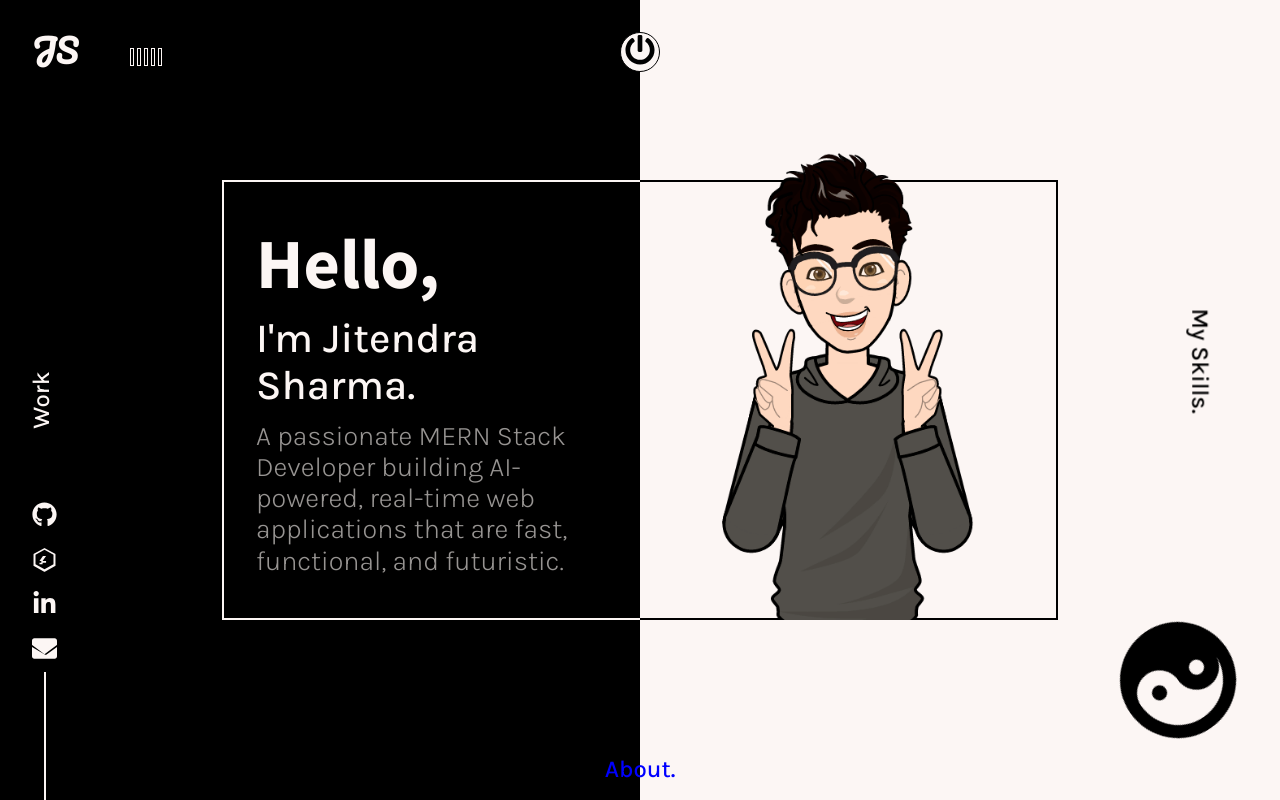
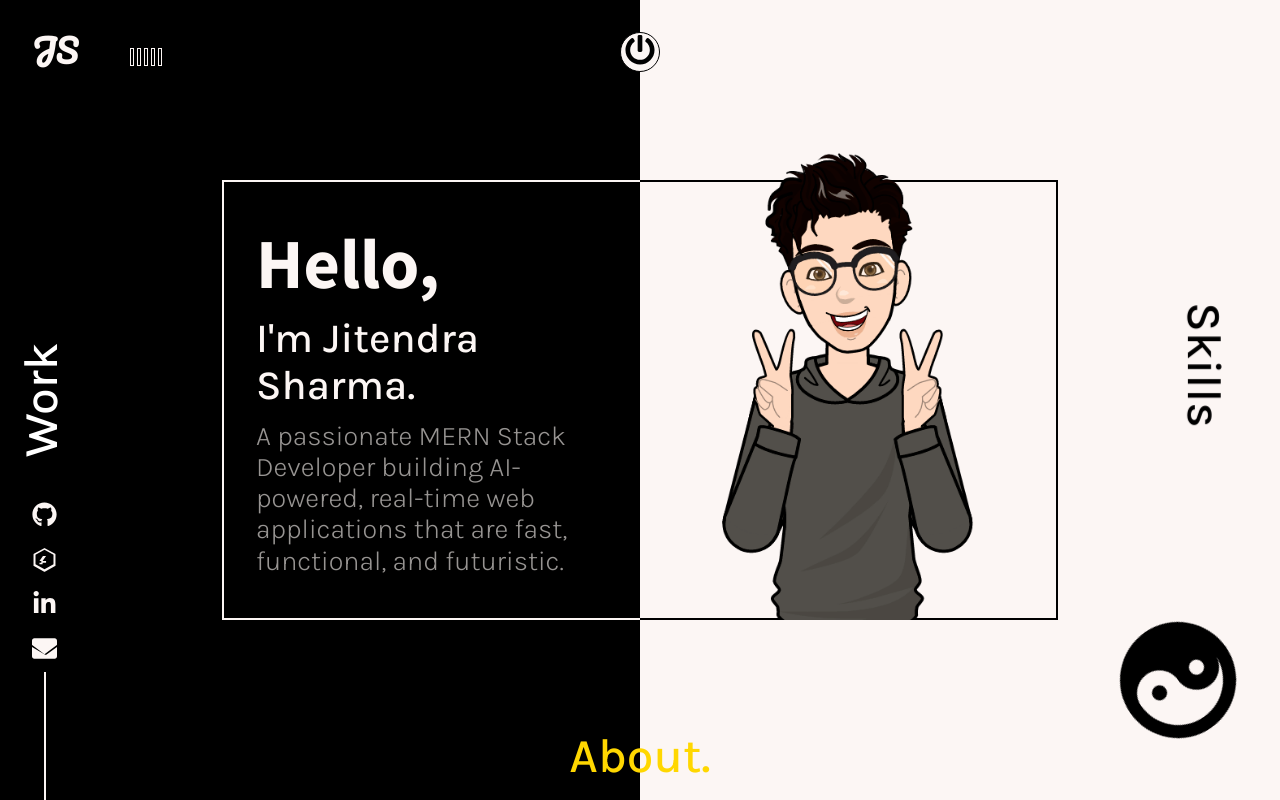
Before and after one commit to coderjeet63/Portfolio_JitendraSharma, a React (Create React App) app: page / in a window 1280 px wide. Built offline with nearby package versions, Linux system fonts and the light colour scheme.

Commit message:
change sections in main fields

```diff
--- a/public/index.html
+++ b/public/index.html
@@ -33,7 +33,7 @@
       work correctly both with client-side routing and a non-root public URL.
       Learn how to configure a non-root public URL by running `npm run build`.
     -->
-    <title>JitendraSharma | Awesome portfolio built with React JS</title>
+    <title>Jitendra Sharma Portfolio</title>
   </head>
   <body>
     <noscript>You need to enable JavaScript to run this app.</noscript>
--- a/src/components/Main.js
+++ b/src/components/Main.js
@@ -7,15 +7,12 @@ import PowerButton from '../subComponents/PowerButton'
 import SocialIcons from '../subComponents/SocialIcons'
 import { YinYang } from './AllSvgs'
 import Intro from './Intro'
-;
-
 
 const MainContainer = styled.div`
 background: ${props => props.theme.body};
 width: 100vw;
 height: 100vh;
 overflow:hidden;
-
 position: relative;
 
 h2,h3,h4,h5,h6{
@@ -28,32 +25,28 @@ const Container = styled.div`
 padding: 2rem;
 `
 
-const Contact = styled.a`
-color: ${props => props.theme.text};
-position: absolute;
-top: 2rem;
-right: calc(1rem + 2vw);
-text-decoration: none;
-z-index:1;
-`
 const SKILLS = styled(NavLink)`
-color: ${props => props.theme.text};
+color: ${props => (props.click ? '#000' : '#fff')};
 position: absolute;
 top: 50%;
 right: calc(1rem + 2vw);
 transform: rotate(90deg) translate(-50%, -50%);
 text-decoration: none;
 z-index:1;
+font-size: 2rem;
+font-weight: bold;
 `
+
 const WORK = styled(NavLink)`
-color: ${props => props.click ? props.theme.body : props.theme.text};
-
+color: ${props => (props.click ? '#fff' : '#000')};
 position: absolute;
 top: 50%;
 left: calc(1rem + 2vw);
-transform: translate(-50%, -50%) rotate(-90deg) ;
+transform: translate(-50%, -50%) rotate(-90deg);
 text-decoration: none;
 z-index:1;
+font-size: 2rem;
+font-weight: bold;
 `
 
 const BottomBar = styled.div`
@@ -62,25 +55,21 @@ bottom: 1rem;
 left: 0;
 right: 0;
 width: 100%;
-
 display: flex;
 justify-content: space-evenly;
 `
 
 const ABOUT = styled(NavLink)`
-  color: ${(props) => props.click ? "blue" : "blue"};
+  color: ${(props) => (props.click ? '#FFD700' : '#FFD700')}; /* gold color for visibility */
   text-decoration: underline;
   z-index: 1;
+  font-size: 2rem;
+  font-weight: bold;
 
   &:hover {
-    color: lightblue;
+    color: orange;
   }
 `
-// const SKILLS = styled(NavLink)`
-// color: ${props => props.theme.text};
-// text-decoration: none;
-// z-index:1;
-// `
 
 const rotate = keyframes`
 from{
@@ -93,14 +82,13 @@ to{
 
 const Center = styled.button`
 position: absolute;
-top: ${props => props.click ? '85%' :'50%'  };
-left: ${props => props.click ? '92%' :'50%'  };
+top: ${props => props.click ? '85%' :'50%'};
+left: ${props => props.click ? '92%' :'50%'};
 transform: translate(-50%,-50%);
 border: none;
 outline: none;
 background-color: transparent;
 cursor: pointer;
-
 display: flex;
 flex-direction: column;
 justify-content: center;
@@ -112,7 +100,7 @@ transition: all 1s ease;
 }
 
 &>:last-child{
-    display: ${props => props.click ? 'none' :'inline-block'  };
+    display: ${props => props.click ? 'none' :'inline-block'};
     padding-top: 1rem;
 }
 `
@@ -129,110 +117,57 @@ z-index:1;
 transition: height 0.5s ease, width 1s ease 0.5s;
 `
 
-
 const Main = () => {
-
     const [click, setClick] = useState(true);
 
     const handleClick = () => setClick(!click);
 
     return (
         <MainContainer>
-         <DarkDiv   click={click}/>
+         <DarkDiv click={click}/>
             <Container>
             <PowerButton />
             <LogoComponent theme={click ? 'dark' :'light'}/>
             <SocialIcons theme={click ? 'dark' :'light'} />
 
             <Center click={click}>
-                <YinYang  onClick={()=> handleClick()} width={click ? 120 : 200} height={click ? 120 : 200} fill='currentColor' />
+                <YinYang onClick={()=> handleClick()} width={click ? 120 : 200} height={click ? 120 : 200} fill='currentColor' />
                 <span>click here</span>
             </Center>
-{/*
-            <Contact target="_blank" href="mailto:codebucks27@gmail.com">
+
+            <SKILLS to="/skills" click={+click}>
                 <motion.h2
-                initial={{
-                    y:-200,
-                    transition: { type:'spring', duration: 1.5, delay:1}
-                }}
-                animate={{
-                    y:0,
-                    transition: { type:'spring', duration: 1.5, delay:1}
-                }}
-                whileHover={{scale: 1.1}}
-                whileTap={{scale: 0.9}}
-
-                >
-                    Say hi..
-                </motion.h2>
-            </Contact> */}
-              <SKILLS to="/skills">
-                <motion.h2
-                initial={{
-                    y:-200,
-                    transition: { type:'spring', duration: 1.5, delay:1}
-                }}
-                animate={{
-                    y:0,
-                    transition: { type:'spring', duration: 1.5, delay:1}
-                }}
+                initial={{ y:-200, transition: { type:'spring', duration: 1.5, delay:1} }}
+                animate={{ y:0, transition: { type:'spring', duration: 1.5, delay:1} }}
                 whileHover={{scale: 1.1}}
                 whileTap={{scale: 0.9}}
                 >
-
-                    My Skills.
+                    Skills
                 </motion.h2>
             </SKILLS>
+
             <WORK to="/work" click={+click}>
                 <motion.h2
-                initial={{
-                    y:-200,
-                    transition: { type:'spring', duration: 1.5, delay:1}
-                }}
-                animate={{
-                    y:0,
-                    transition: { type:'spring', duration: 1.5, delay:1}
-                }}
-                 whileHover={{scale: 1.1}}
+                initial={{ y:-200, transition: { type:'spring', duration: 1.5, delay:1} }}
+                animate={{ y:0, transition: { type:'spring', duration: 1.5, delay:1} }}
+                whileHover={{scale: 1.1}}
                 whileTap={{scale: 0.9}}
                 >
                     Work
                 </motion.h2>
             </WORK>
+
             <BottomBar>
             <ABOUT to="/about" click={+click}>
                 <motion.h2
-                initial={{
-                    y:200,
-                    transition: { type:'spring', duration: 1.5, delay:1}
-                }}
-                animate={{
-                    y:0,
-                    transition: { type:'spring', duration: 1.5, delay:1}
-                }}
-                 whileHover={{scale: 1.1}}
+                initial={{ y:200, transition: { type:'spring', duration: 1.5, delay:1} }}
+                animate={{ y:0, transition: { type:'spring', duration: 1.5, delay:1} }}
+                whileHover={{scale: 1.1}}
                 whileTap={{scale: 0.9}}
                 >
                     About.
                 </motion.h2>
             </ABOUT>
-            {/* <SKILLS to="/skills">
-                <motion.h2
-                initial={{
-                    y:200,
-                    transition: { type:'spring', duration: 1.5, delay:1}
-                }}
-                animate={{
-                    y:0,
-                    transition: { type:'spring', duration: 1.5, delay:1}
-                }}
-                 whileHover={{scale: 1.1}}
-                whileTap={{scale: 0.9}}
-                >
-                    My Skills.
-                </motion.h2>
-            </SKILLS> */}
-
             </BottomBar>
 
             </Container>
--- a/src/data/WorkData.js
+++ b/src/data/WorkData.js
@@ -26,7 +26,7 @@ export const Work = [
   description: "A full-stack car service platform with user authentication, admin and mechanic dashboards, order tracking, and Stripe payment integration. Designed to work seamlessly across all devices.",
   tags: ["react", "nodejs", "express", "mongodb", "jwt", "stripe"],
 
-       // demo:"http://devto-clone-codebucks27.vercel.app/",
+         demo:"https://checkmycar-frontend.onrender.com/",
         github:"https://github.com/coderjeet63/CheckMyCar.git"
     },
     {
@@ -40,16 +40,15 @@ export const Work = [
         github:"https://github.com/coderjeet63/Ai_Code_Reviewer.git"
 
     },
-    // {
-    //     id:5,
-    //     name:"Todo App(React + Redux)",
-    //     description:"A todo app build using Redux-toolkit and framer-motion for smooth animations.",
-    //     tags:["react","redux","framer-motion"],
-
-    //     demo:"http://react-redux-todo-app-git-main-codebucks27.vercel.app/",
-    //     github:"https://github.com/codebucks27/React-Redux-Todo-App"
-
-    // },
+   {
+    id: 5,
+    name: "DebateWithAI - AI Debate Platform",
+    description: "An innovative AI-powered debate platform built with the MERN Stack, integrating Hugging Face's HuBERT Large Model for emotion analysis and Google Gemini Pro for intelligent, context-aware debates. Features include voice input, real-time text editing, dynamic debate interface, dark/light mode, and a responsive UI with smooth animations.",
+    tags: ["mern", "huggingface", "google-gemini", "tailwindcss", "redux", "framer-motion", "speech-recognition", "emotion-analysis"],
+   // demo: "https://your-demo-link.com",
+    github: "https://github.com/coderjeet63/debatewithai.git"
+}
+,
     // {
     //     id:5,
     //     name:"Responsive Navigation Menu",
```
